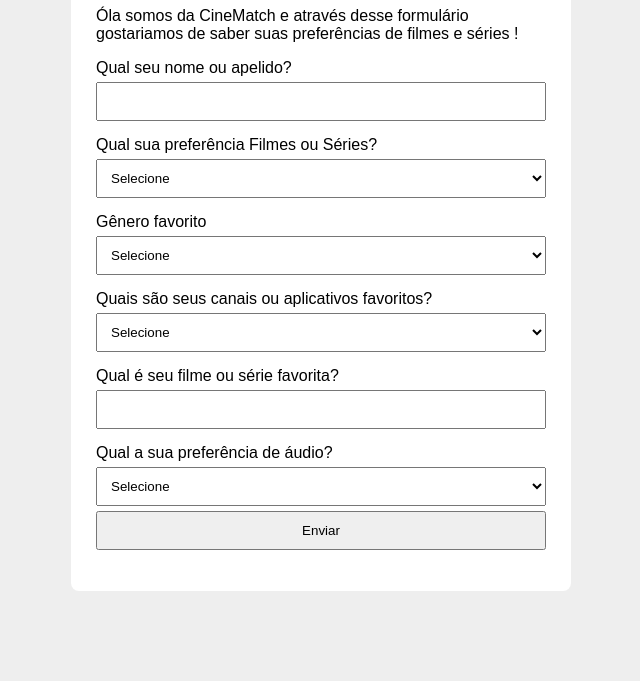
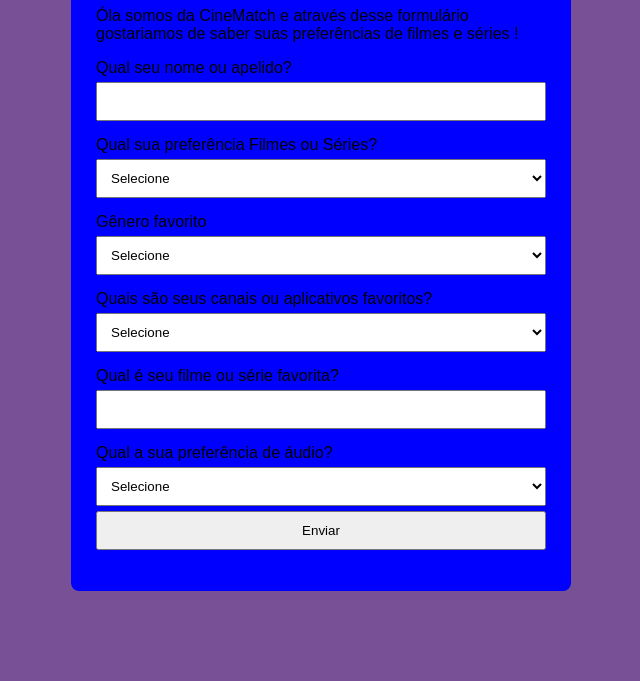
Before and after one commit to annahsantos82-creator/Cinemach, a plain HTML site: page index.html in a window 1280 px wide. Shown: the part 119-800 px from the top of the page, without its empty margins (319-959 px from the left). Drawn offline with Linux system fonts and the light colour scheme.

Commit message:
Update style.css

```diff
--- a/style.css
+++ b/style.css
@@ -1,7 +1,7 @@
 body {
 margin: 0;
 padding: 20px;
-background: #eeeeee;
+background: #785095;
 font-family: arial, sans-serif;
 
 }
@@ -10,7 +10,7 @@
 max-width: 450px;
 margin: auto;
 padding: 25px;
-background: white;
+background: blue;
 border-radius: 8px;
 }
 
```
